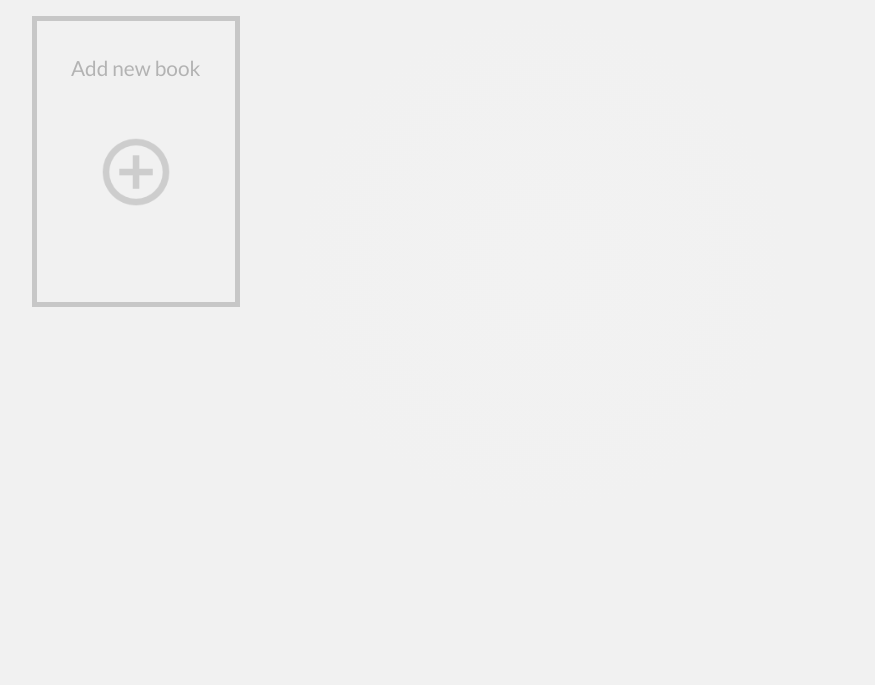
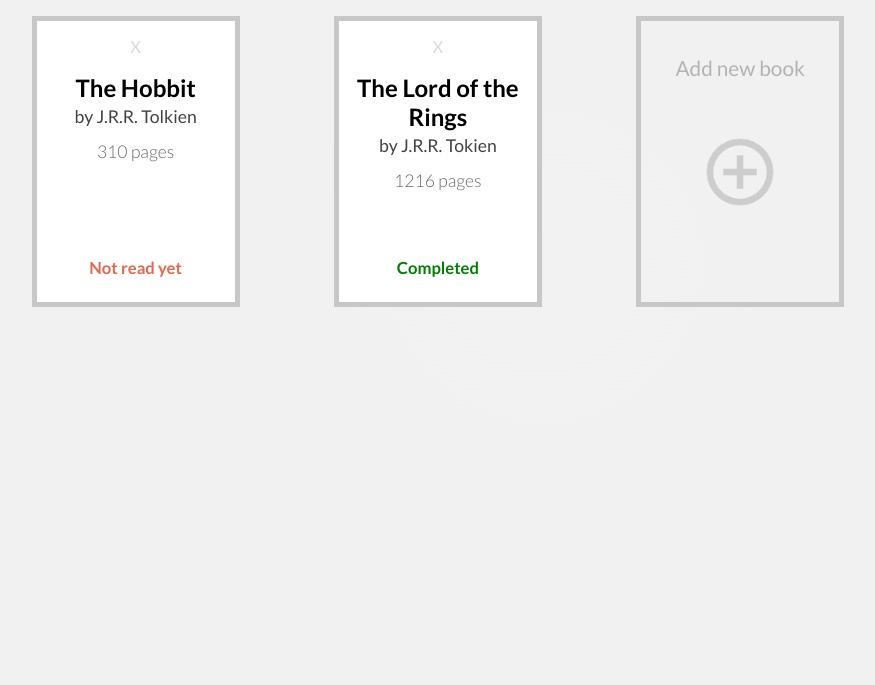
Before and after one commit to Gkuzin13/book-library, a plain HTML site: page index.html in a window 1280 px wide. Shown: the part 115-800 px from the top of the page, without its empty margins (51-926 px from the left). Drawn offline with Linux system fonts and the light colour scheme.

Commit message:
fixed bugs

```diff
--- a/main.js
+++ b/main.js
@@ -11,7 +11,19 @@ let formFocus = document.querySelector('.bg-focus');
 
 const cardsCtn = document.getElementById('cards-ctn');
 
-let bookLibrary = [];
+let bookLibrary = [
+    {id: 1606253782720,
+    title: "The Lord of the Rings",
+    author: "J.R.R. Tokien",
+    pages: "1216",
+    read: true},
+
+    {id: 1606253732520,
+    title: "The Hobbit",
+    author: "J.R.R. Tolkien",
+    pages: "310",
+    read: false}
+];
 
 function Book(id, title, author, pages, read) {
     this.id = id;
@@ -21,18 +33,8 @@ function Book(id, title, author, pages, read) {
     this.read = read;
 };
 
-addBook = () => {
-    let id = Date.now();
-    let getTitle = document.getElementById('book-name').value;
-    let getAuthor = document.getElementById('author-name').value;
-    let getPages = document.getElementById('page-num').value;
-    let getStatus = document.getElementById('book-status').checked;
-
-    let addNewBook = new Book(id, getTitle, getAuthor, getPages, getStatus);
-    bookLibrary.push(addNewBook);
-    console.log(bookLibrary)
-
-    // Create and style new book card
+renderBook = () => {
+    bookLibrary.forEach(Book => {
       let bookCard = document.createElement('div');
         bookCard.classList.add('book-card');
         cardsCtn.prepend(bookCard);
@@ -40,22 +42,28 @@ addBook = () => {
       let bookDelete = document.createElement('span');
         bookDelete.classList.add('book-del-btn');
         bookDelete.textContent = 'X';
-    bookDelete.setAttribute('unique-id', id);
+        bookDelete.setAttribute('unique-id', Book.id);
         bookCard.appendChild(bookDelete);
 
-    let mainInfo = document.createElement('h1');
-    mainInfo.classList.add('book-main-info');
-    bookCard.appendChild(mainInfo);
-    mainInfo.textContent = `${getTitle} by ${getAuthor}`;
+      let titleInfo = document.createElement('h1');
+        titleInfo.classList.add('title-info');
+        titleInfo.textContent = Book.title;
+        bookCard.appendChild(titleInfo);
+
+      let authorInfo = document.createElement('p')
+        authorInfo.classList.add('author-info');
+        authorInfo.textContent = ' by ' + Book.author;
+        titleInfo.appendChild(authorInfo);
 
       let pagesInfo = document.createElement('p');
         pagesInfo.classList.add('pages-info');
-    mainInfo.appendChild(pagesInfo);
-    pagesInfo.textContent = `${getPages} pages`;
+        titleInfo.appendChild(pagesInfo);
+        pagesInfo.textContent = Book.pages + ' pages';
 
       let readStatus = document.createElement('p');
         readStatus.classList.add('read-status');
         bookCard.appendChild(readStatus);
+        readStatus.setAttribute('unique-id', Book.id);
 
         bookCompleted = () => {
             readStatus.style.color = 'green';
@@ -63,25 +71,49 @@ addBook = () => {
         };
 
         bookNotRead = () => {
-        readStatus.style.color = 'tomato';
+            readStatus.style.color = 'rgb(230, 103, 80)';
             readStatus.textContent = 'Not read yet';
         };
 
-    if(getStatus == true) {
+        if(Book.read == true) {
             bookCompleted();
         } else {
             bookNotRead();
         };
+    });
+};
 
-    formCtn.style.display = 'none';
-    formCtn.reset();
-    newBookBtn.style.opacity = '1';
-    formFocus.style.display = 'none';
+renderBook();
+
+addBook = () => {
+    this.id = Date.now();
+    this.title = document.getElementById('book-name').value;
+    this.author = document.getElementById('author-name').value;
+    this.pages = document.getElementById('page-num').value;
+    this.read = document.getElementById('book-status').checked;
+
+    // Adds new book object to array
+    let addNewBook = new Book(id, title, author, pages, read);
+    bookLibrary.push(addNewBook);
+
+    // Removes all rendered book cards
+    cardsCtn.querySelectorAll('.book-card').forEach(e => e.remove());
+
+    // Re-renders book list
+    renderBook();
+
+    console.log(bookLibrary)
 };
 
 formCtn.addEventListener('submit', e => {
     e.preventDefault();
+
     addBook();
+
+    formCtn.style.display = 'none';
+    newBookBtn.style.opacity = '1';
+    formFocus.style.display = 'none';
+    formCtn.reset();
 });
 
 // Removes book element and object
@@ -99,11 +131,9 @@ cardsCtn.addEventListener('click', e => {
 
         let del = e.target.parentElement;
         cardsCtn.removeChild(del);
-
-        console.log(bookLibrary);
+        console.log(bookLibrary, 'Book removed');
     };
 });
-
 
 addBookToLibrary = () => {
     formCtn.style.display = 'block';
--- a/style.css
+++ b/style.css
@@ -33,7 +33,7 @@ header {
     font-weight: 900;
     height: 2em;
     padding-top: 1em;
-    color: rgba(39, 39, 39, 0.932);
+    color: #d49b45;
 }
 
 .link-ctn {
@@ -97,7 +97,7 @@ header {
 .book-del-btn {
     color: rgb(218, 218, 218);
     font-size: 0.8em;
-    padding-top: 1rem;
+    margin-top: 1rem;
 }
 
 .book-del-btn:hover {
@@ -106,24 +106,31 @@ header {
     color: rgb(207, 2, 2);
 }
 
-.book-main-info {
+.title-info {
     color: black;
-    font-size: 1.3rem;
+    font-size: 1.5rem;
     height: 10em;
     padding-top: 1rem;
 }
 
+.author-info {
+    padding-top: 0.2em;
+    font-size: 1.1rem;
+    font-weight: 400;
+    color: rgb(66, 66, 66);
+}
+
 .pages-info {
     font-size: 1.1rem;
-    padding: 0.5em 0;
-    color: rgb(136, 136, 136);
+    padding: 0.8em 0;
+    color: rgb(104, 104, 103);
     font-weight: 300;
 }
 
 .read-status {
    font-size: 0.8em;
    font-weight: 900;
-   padding-bottom: 1.5rem;
+   margin-bottom: 1.5rem;
 }
 
 .read-status:hover {
```
Lines whose indentation alone changed are shown as unchanged.
